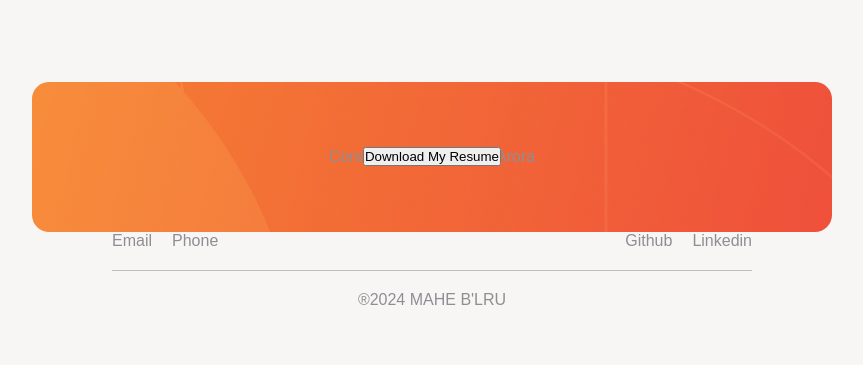
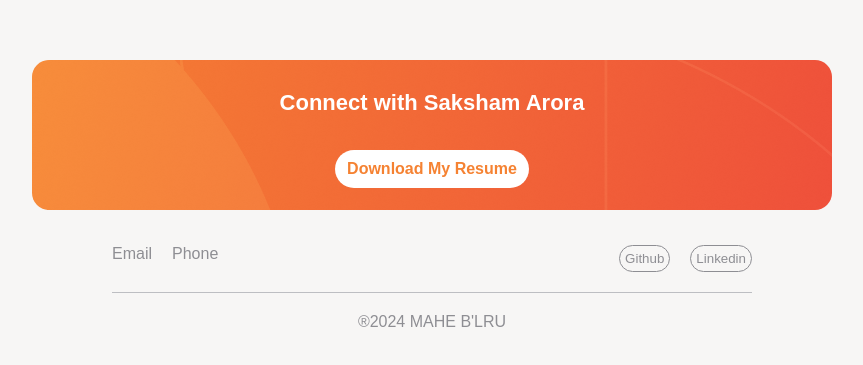
Before and after one commit to fathimathjazeera/Profile_Management_Client, a Next.js app: page /profiledetail/1 in a window 1280 px wide. Shown: the part 1905-2270 px from the top of the page, without its empty margins (208-1071 px from the left). Built offline with nearby package versions, Linux system fonts and the light colour scheme; no server answers.

Commit message:
updated css

```diff
--- a/src/app/page.module.css
+++ b/src/app/page.module.css
@@ -1,7 +1,6 @@
 .page {
   --gray-rgb: 0, 0, 0;
-  --gray-alpha-200: rgba(var(--gray-rgb), 0.08);
-  --gray-alpha-100: rgba(var(--gray-rgb), 0.05);
+
 
   --button-primary-hover: #383838;
   --button-secondary-hover: #f2f2f2;
--- a/src/components/Footer/Footer.jsx
+++ b/src/components/Footer/Footer.jsx
@@ -15,14 +15,14 @@ const Footer = () => {
 </div>
 
 <div className='right-sec'>
-<p>Github</p>
-<p>Linkedin</p>
+<button>Github</button>
+<button>Linkedin</button>
 </div>
 
 </div>
 
 <hr style={{color:'black'}}/>
-<p>®2024 MAHE B'LRU</p>
+<p style={{color: '#8E8E93'}}>®2024 MAHE B'LRU</p>
     </div>
   )
 }
--- a/src/components/Footer/footer.css
+++ b/src/components/Footer/footer.css
@@ -10,27 +10,28 @@
       display: flex;
       justify-content: center;
       align-items: center;
+      position: relative;
+
   }
   .footer-image{
      height: 150px;
      width: 800px;
     border-radius: 17px;
-    position: relative;
   }
   .connect-text,.download-btn{
     position: absolute;
   }
-  .footer-container p{
-      color: #8E8E93;
-  }
+
   .footer-contact-sec{
       display: flex;
       justify-content: space-between;
       width: 50%;
+      margin-top: 35px;
   }
   .left-sec,.right-sec{
       display: flex;
       gap: 20px;
+      color: #8E8E93;
   }
   hr {
     border: none;
@@ -39,3 +40,27 @@
     width: 50%; /* or a custom width like 50% */
     margin: 20px auto; /* space around and center */
   }
+
+  .connect-text{
+    color: white;
+font-weight: bold;
+font-size: 22px;
+top: 20%;
+  }
+  .download-btn{
+top: 60%;
+    background-color: white;
+    color: #F58232;
+    font-weight: bold;
+    font-size: 16px;
+    padding: 10px 12px 10px 12px;
+    border-radius: 20px;
+    border: none;
+  }
+.right-sec button{
+background-color: transparent;
+color: #8E8E93;
+border: 1px solid #8E8E93;
+padding: 5px;
+border-radius: 15px;
+  }
--- a/src/components/Header/header.css
+++ b/src/components/Header/header.css
@@ -10,7 +10,7 @@
     align-items: center;
     justify-content: flex-end;
     position: absolute;
-    top: 30%;
+    top: 33%;
     left: 25%;
   }
   .avatar{
@@ -38,6 +38,7 @@
   }
   .resume-button {
     color: white;
+    background-color: transparent;
     border: 1px solid white;
     border-radius: 20px;
     padding-top: 5px;
```
Also changed, not shown: src/components/Header/Header.jsx (line endings or trailing spaces).
